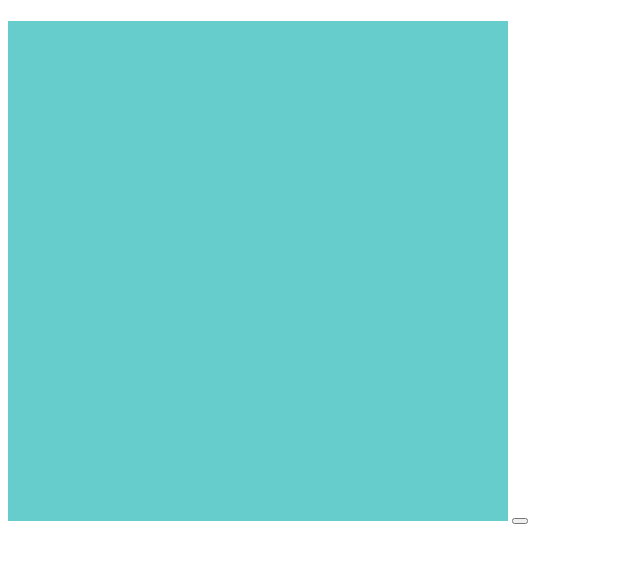
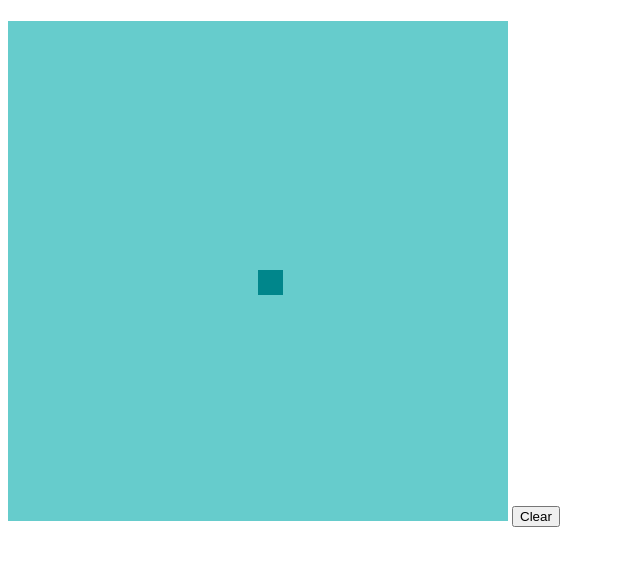
Before and after one commit to CodeSammich/softdev_two, a plain HTML site: page buttons/connect.html in a window 1280 px wide. Both pictures are taken after a click on the element 258 px from the left and 329 px from the top of the page. Shown: the part 59-624 px from the top of the page, without its empty margins (0-640 px from the left). Drawn offline with Linux system fonts and the light colour scheme.

Commit message:
rects work, but circles don't

```diff
--- a/buttons/connect.html
+++ b/buttons/connect.html
@@ -10,6 +10,6 @@
   <canvas id="playground" width="500" height="500"> </canvas>
   <script src="dotconn.js"> </script>
 
-  <button id="clear"> </button>
+  <button id="clear"> Clear </button>
 
 </body>
--- a/buttons/dotconn.js
+++ b/buttons/dotconn.js
@@ -12,11 +12,14 @@ function circle(event) {
     var mouseY = event.offsetY;
 
     console.log(mouseX);
+    console.log(mouseY);
 
     ctx.fillStyle = "#00868B";
+
     ctx.beginPath();
-    ctx.arc( mouseX, mouseY, 25, 0, 2*Math.Pi );
-    ctx.fill();
+    ctx.fillRect( mouseX, mouseY, 25, 25 );
+//    ctx.arc( mouseX, mouseY, 25, 0, 2*Math.Pi, false );
+    ctx.stroke();
     ctx.closePath();
 }
 
```
